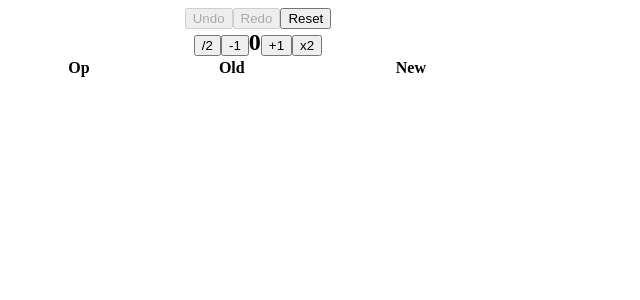
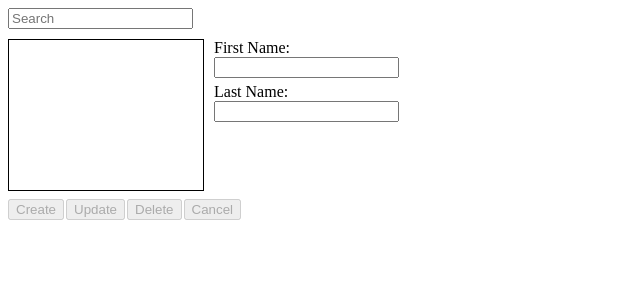
Before and after one commit to kvnchen/frontEndPractice, a Next.js app: page / in a window 1280 px wide. Shown: the top 300 px of the page, without its empty margins (0-640 px from the left). Built offline with nearby package versions, Linux system fonts and the light colour scheme.

Commit message:
user database

```diff
--- a/src/app/page.js
+++ b/src/app/page.js
@@ -22,6 +22,7 @@ import { CheckboxTest } from './checkboxTest.js';
 import { GridLights } from './gridLights.js';
 import { Histogram } from './histogram.js';
 import { UndoableCounter } from './undoableCounter/undoableCounter.js';
+import { UsersDatabase } from './UsersDatabase/UsersDatabase.js';
 
 // this react project is 350 MB... gonna reuse it for react practice
 
@@ -49,5 +50,6 @@ export default function Home() {
   // return <CheckboxTest />
   // return <GridLights />
   // return <Histogram />
-  return <UndoableCounter />
+  // return <UndoableCounter />
+  return <UsersDatabase />
 }
--- a/src/app/undoableCounter/undoableCounter.js
+++ b/src/app/undoableCounter/undoableCounter.js
@@ -13,6 +13,9 @@ import { useState } from 'react';
  *  stores undone actions
  *  cleared when new action is taken
  *
+ * kinda forgot table syntax, minor css mistakes, otherwise got logic down on "first" try
+ * remember to add key
+ * in 30 min time limit
  */
 
 export function UndoableCounter() {
--- /dev/null
+++ b/src/app/usersDatabase/styles.module.css
@@ -0,0 +1,44 @@
+.userDB {
+  width: 400px;
+  height: 200px;
+}
+
+.searchRow {
+  margin-bottom: 10px;
+}
+
+.content {
+  display: flex;
+  width: 400px;
+  height: 150px;
+  margin-bottom: 10px;
+}
+
+.list {
+  display: inline-block;
+  border: 1px solid black;
+  overflow-y: auto;
+  width: 200px;
+  height: 150px;
+  margin-right: 10px;
+}
+
+.selected {
+  background-color: blue;
+  color: white;
+}
+
+.fields {
+  display: inline-block;
+  width: 200px;
+  height: 200px;
+}
+
+.input {
+  display: block;
+  margin-bottom: 5px;
+}
+
+.button {
+  margin-right: 2px;
+}
--- /dev/null
+++ b/src/app/usersDatabase/usersDatabase.js
@@ -0,0 +1,136 @@
+'use client';
+import { useState } from 'react';
+import styles from './styles.module.css'
+
+/**
+ * name: [first, last]
+ * users: { id: name }
+ * selected: index?
+ *
+ * time up, still writing event listeners
+ *
+ * forgot about binding input value to state
+ * didnt know how to add scroll to div
+ *
+ * ~25 min over, but went over everything carefully, works beautifully
+ * styling slightly off
+ */
+
+export function UsersDatabase() {
+  const [monotonic, setMonotonic] = useState(0);
+  const [users, setUsers] = useState({});
+  const [selected, setSelected] = useState(null);
+  const [firstName, setFirstName] = useState('');
+  const [lastName, setLastName] = useState('');
+  const [filter, setFilter] = useState('');
+
+  function createUser() {
+    const temp = { ... users };
+    temp[monotonic] = [firstName, lastName];
+    setMonotonic(monotonic + 1);
+    setFirstName('');
+    setLastName('');
+    setUsers(temp);
+  }
+
+  function updateUser() {
+    const temp = { ... users };
+    if (firstName !== '')
+      temp[selected][0] = firstName;
+    if (lastName !== '')
+      temp[selected][1] = lastName;
+    setFirstName('');
+    setLastName('');
+    setUsers(temp);
+  }
+
+  function deleteUser() {
+    const temp = { ... users };
+    delete temp[selected];
+    setSelected(null);
+    setUsers(temp);
+  }
+
+  function cancel() {
+    setSelected(null);
+    setFirstName('');
+    setLastName('');
+  }
+
+  function renderList() {
+    const filtered = Object.keys(users).filter((key) => users[key].join(' ').includes(filter));
+    const output = [];
+
+    for (const key of filtered) {
+      output.push(
+        <div
+          key={key}
+          onClick={() => setSelected(key)}
+          className={key === selected ? styles.selected : ''}
+        >
+          {`${users[key][0]} ${users[key][1]}`}
+        </div>
+      );
+    }
+
+    return (
+      <div className={styles.list}>
+        {...output}
+      </div>
+    )
+  }
+
+  return (
+    <article className={styles.userDB}>
+      <div className={styles.searchRow}>
+        <input type='text' placeholder='Search' value={filter} onChange={(e) => setFilter(e.target.value) } />
+      </div>
+      <div className={styles.content}>
+        {renderList()}
+        <div className={styles.fields}>
+          <label>
+            First Name:
+            <input type='text' className={styles.input} value={firstName} onChange={(e) => setFirstName(e.target.value) } />
+          </label>
+          <label>
+            Last Name:
+            <input type='text' className={styles.input} value={lastName} onChange={(e) => setLastName(e.target.value) } />
+          </label>
+        </div>
+      </div>
+      <div>
+        <button
+          type='button'
+          className={styles.button}
+          disabled={selected !== null || firstName === '' || lastName === ''}
+          onClick={createUser}
+        >
+          Create
+        </button>
+        <button
+          type='button'
+          className={styles.button}
+          disabled={selected === null || (firstName === '' && lastName === '')}
+          onClick={updateUser}
+        >
+          Update
+        </button>
+        <button
+          type='button'
+          className={styles.button}
+          disabled={selected === null}
+          onClick={deleteUser}
+        >
+          Delete
+        </button>
+        <button
+          type='button'
+          disabled={selected === null}
+          onClick={cancel}
+        >
+          Cancel
+        </button>
+      </div>
+    </article>
+  )
+}
```
